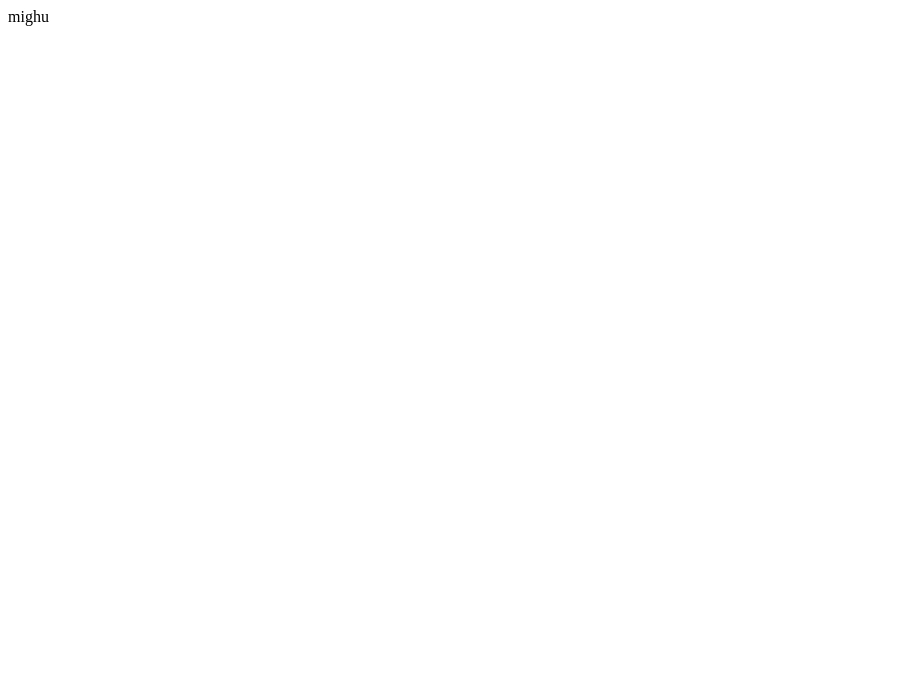
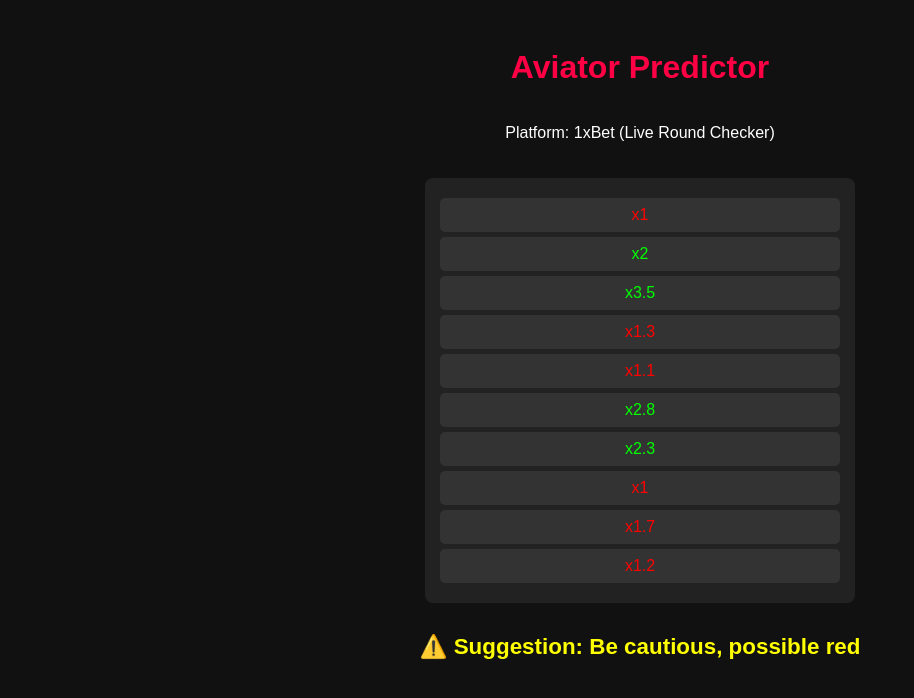
Before and after one commit to Sajawalkhan777/analyzar2, a plain HTML site: page index.html in a window 1280 px wide. Shown: the whole page, without its empty margins (0-914 px from the left). Drawn offline with Linux system fonts and the light colour scheme.

Commit message:
fix: updated index.html with working Aviator Predictor code

```diff
--- a/index.html
+++ b/index.html
@@ -1 +1,91 @@
-mighu
+<!DOCTYPE html>
+<html lang="en">
+<head>
+  <meta charset="UTF-8" />
+  <meta name="viewport" content="width=device-width, initial-scale=1.0" />
+  <title>Aviator Predictor | 1xBet</title>
+  <style>
+    body {
+      font-family: Arial, sans-serif;
+      background: #111;
+      color: #fff;
+      display: flex;
+      flex-direction: column;
+      align-items: center;
+      padding: 20px;
+    }
+    h1 {
+      color: #f04;
+    }
+    #rounds {
+      background: #222;
+      padding: 15px;
+      border-radius: 8px;
+      width: 90%;
+      max-width: 400px;
+      margin-top: 20px;
+    }
+    .round {
+      padding: 8px;
+      margin: 5px 0;
+      background: #333;
+      border-radius: 5px;
+      text-align: center;
+    }
+    .green {
+      color: #0f0;
+    }
+    .red {
+      color: #f00;
+    }
+    #prediction {
+      margin-top: 30px;
+      font-size: 1.4rem;
+      font-weight: bold;
+    }
+  </style>
+</head>
+<body>
+  <h1>Aviator Predictor</h1>
+  <p>Platform: 1xBet (Live Round Checker)</p>
+
+  <div id="rounds"></div>
+
+  <div id="prediction">Loading prediction...</div>
+
+  <script>
+    // Demo round data (replace with live scraping later)
+    let roundData = [1.2, 1.7, 1.0, 2.3, 2.8, 1.1, 1.3, 3.5, 2.0, 1.0];
+
+    function updateUI() {
+      const roundBox = document.getElementById("rounds");
+      roundBox.innerHTML = "";
+      roundData.slice(-10).reverse().forEach((r) => {
+        const div = document.createElement("div");
+        div.className = "round " + (r >= 2 ? "green" : "red");
+        div.innerText = `x${r}`;
+        roundBox.appendChild(div);
+      });
+    }
+
+    function predict() {
+      const reds = roundData.slice(-5).filter((x) => x < 2).length;
+      const predictionBox = document.getElementById("prediction");
+
+      if (reds >= 4) {
+        predictionBox.innerText = "✅ Prediction: Next round may go above 2x";
+        predictionBox.style.color = "#0f0";
+      } else if (reds >= 2) {
+        predictionBox.innerText = "⚠️ Suggestion: Be cautious, possible red";
+        predictionBox.style.color = "#ff0";
+      } else {
+        predictionBox.innerText = "🔴 Risk: Likely another red round";
+        predictionBox.style.color = "#f00";
+      }
+    }
+
+    updateUI();
+    predict();
+  </script>
+</body>
+</html>
```
